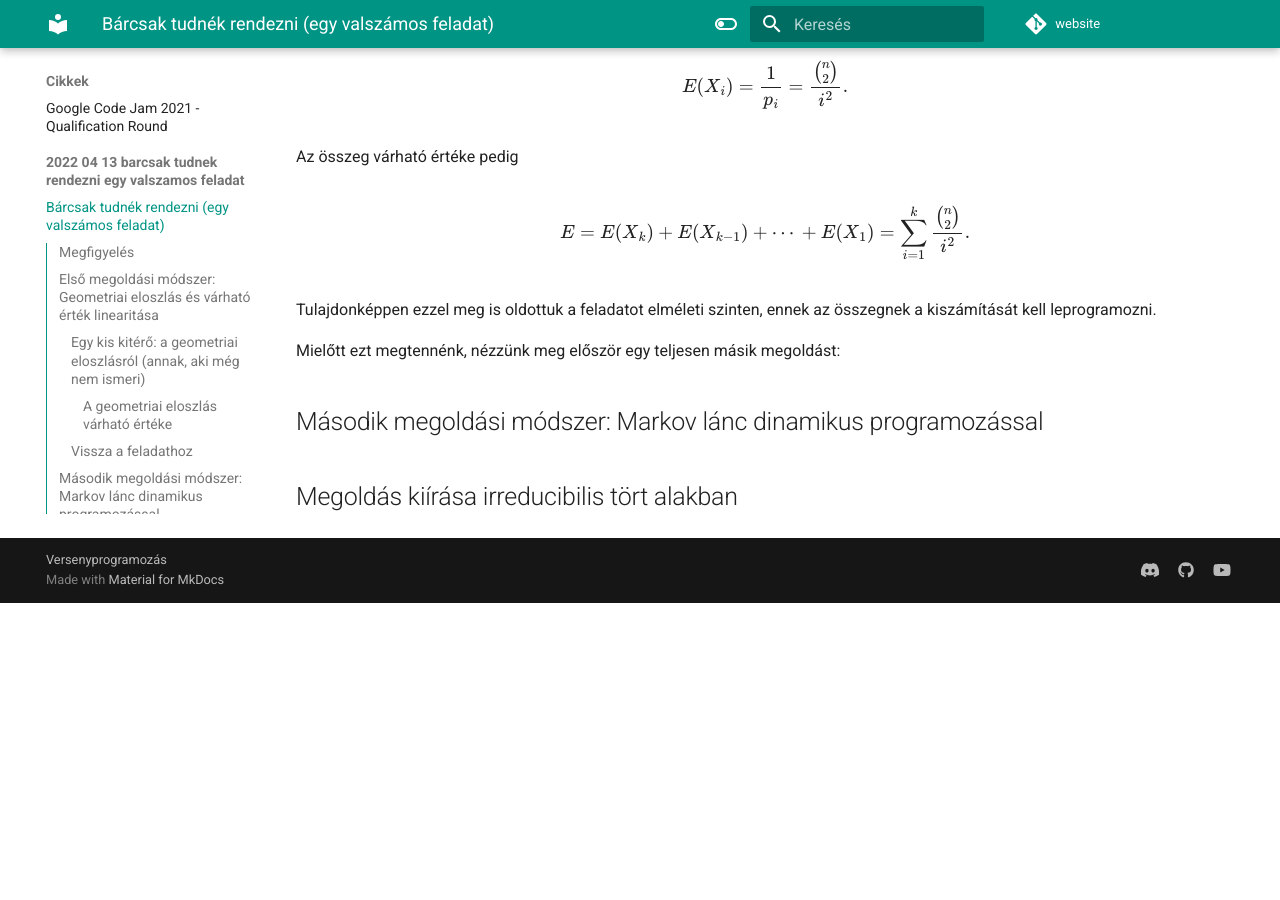
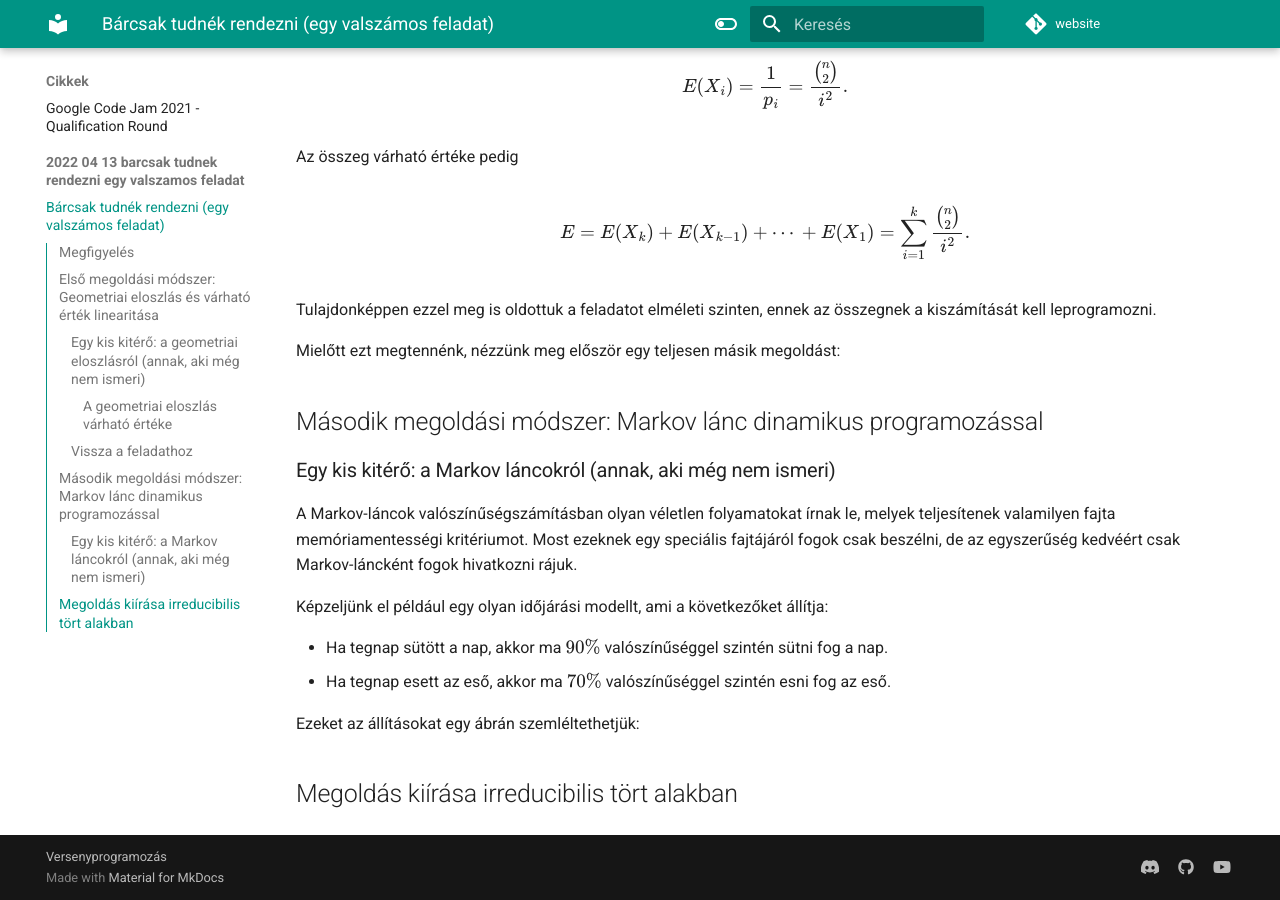
Before and after one commit to nemkin/versenyprogramozas-hu, an MkDocs documentation site: the page built from docs/cikkek/2022_04_13_barcsak_tudnek_rendezni_egy_valszamos_feladat/index.md, in a window 1280 px wide and 900 px high, scrolled down 5907 px. Built offline with MkDocs 1.6.1 and Material for MkDocs 9.7.7, drawn with Linux system fonts in a browser that asks for light colours; comment, search, counter and statistics services are not loaded; before the commit the page ends 6510 px from its top, so only the background shows below that.

Commit message:
Update index.md

```diff
--- a/docs/cikkek/2022_04_13_barcsak_tudnek_rendezni_egy_valszamos_feladat/index.md
+++ b/docs/cikkek/2022_04_13_barcsak_tudnek_rendezni_egy_valszamos_feladat/index.md
@@ -138,5 +138,17 @@ Mielőtt ezt megtennénk, nézzünk meg először egy teljesen másik megoldást
 
 ## Második megoldási módszer: Markov lánc dinamikus programozással
 
+### Egy kis kitérő: a Markov láncokról (annak, aki még nem ismeri)
+
+A Markov-láncok valószínűségszámításban olyan véletlen folyamatokat írnak le, melyek teljesítenek valamilyen fajta memóriamentességi kritériumot. Most ezeknek egy speciális fajtájáról fogok csak beszélni, de az egyszerűség kedvéért csak Markov-láncként fogok hivatkozni rájuk.
+
+Képzeljünk el például egy olyan időjárási modellt, ami a következőket állítja:
+
+- Ha tegnap sütött a nap, akkor ma $90\%$ valószínűséggel szintén sütni fog a nap.
+- Ha tegnap esett az eső, akkor ma $70\%$ valószínűséggel szintén esni fog az eső.
+
+Ezeket az állításokat egy ábrán szemléltethetjük:
+
+
 
 ## Megoldás kiírása irreducibilis tört alakban
```
